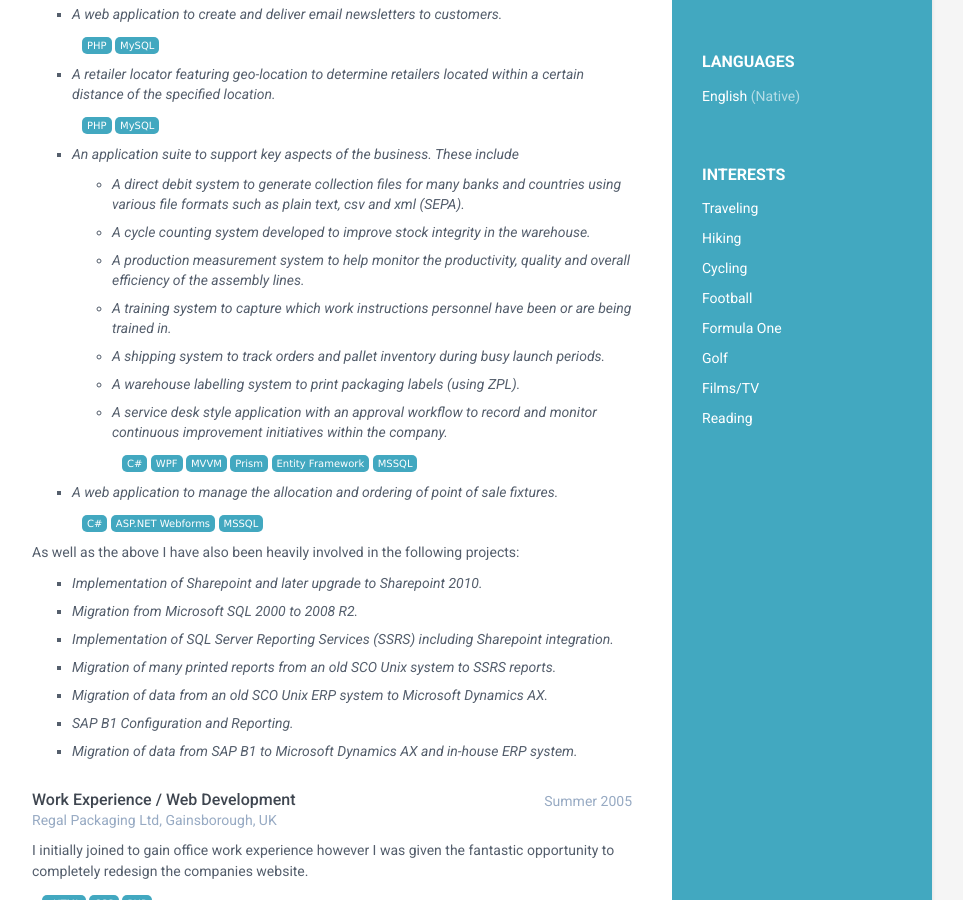
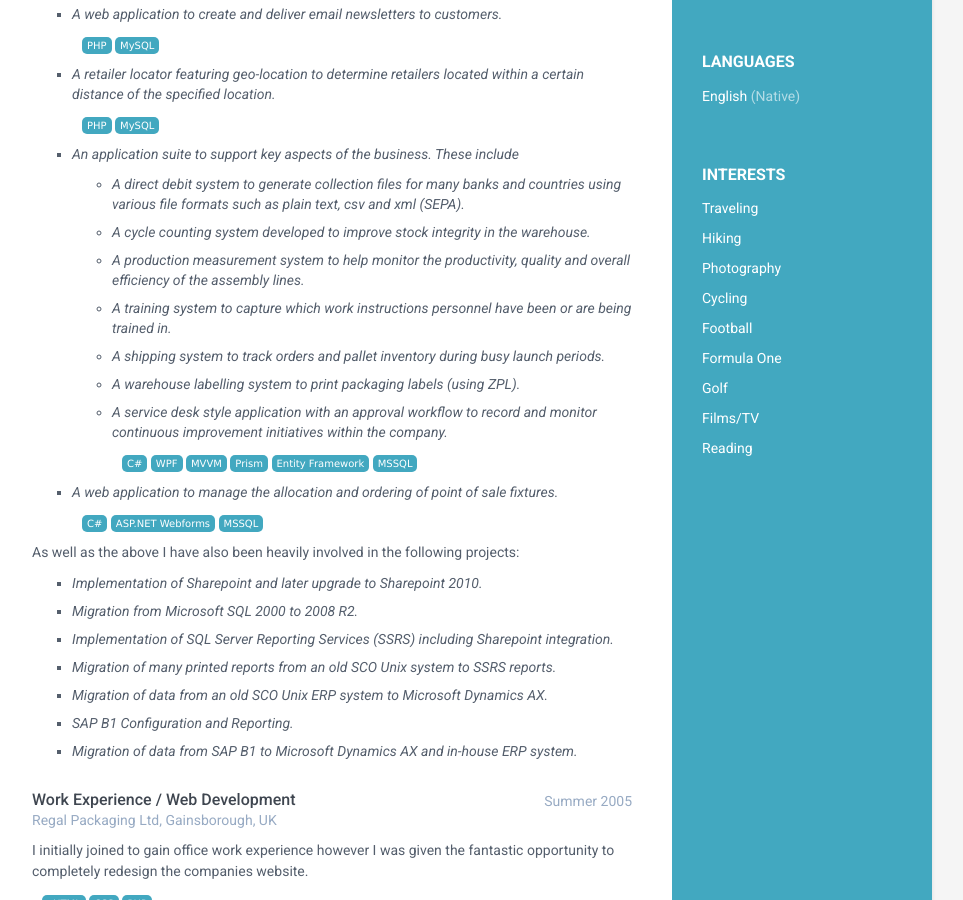
Before and after one commit to maytwenty/maytwenty.github.io, a Jekyll site: the page built from index.html, in a window 1280 px wide and 900 px high, scrolled down 695 px. Shown: the whole window, without its empty margins (188-1151 px from the left). Built offline with Jekyll 4.4.1, drawn with Linux system fonts in a browser that asks for light colours.

Commit message:
Update interests.html

```diff
--- a/_includes/interests.html
+++ b/_includes/interests.html
@@ -3,6 +3,7 @@
     <ul class="list-unstyled interests-list">
         <li>Traveling</li>
         <li>Hiking</li>
+        <li>Photography</li>
         <li>Cycling</li>
         <li>Football</li>
         <li>Formula One</li>
```
